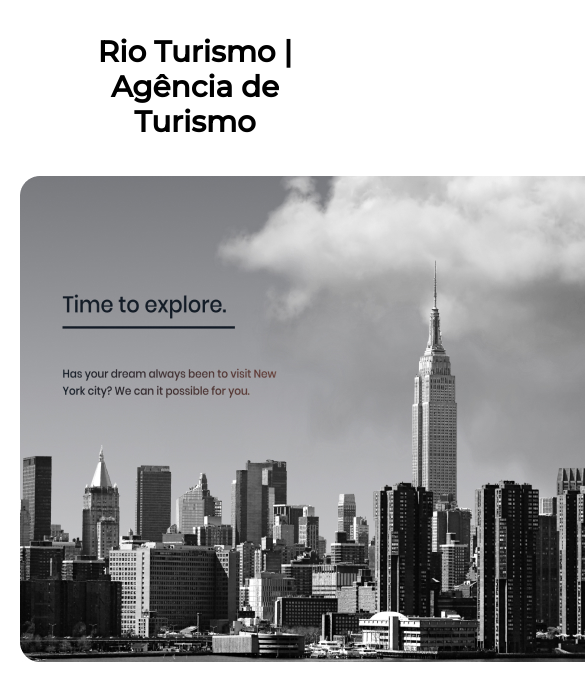
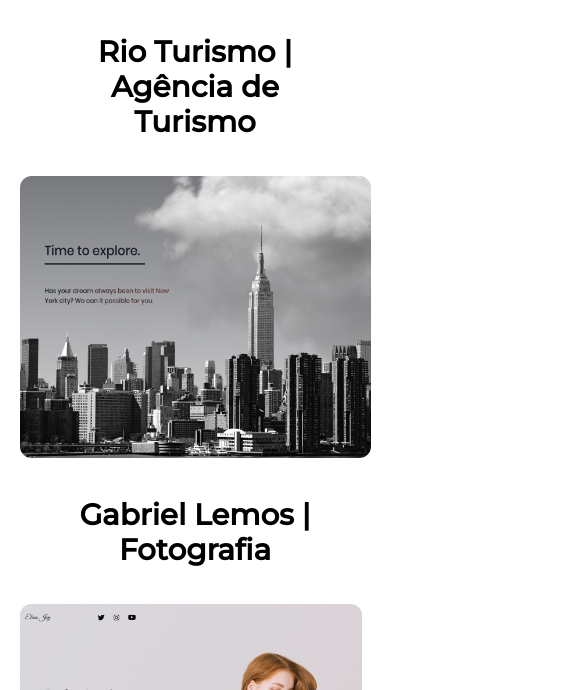
Before and after one commit to nunestiago/DevEdPortfolio, a plain HTML site: page projects/index.html in a window 390 px wide. Shown: the part 154-844 px from the top of the page, 585 px wide, since content can reach past the window. Drawn offline with Linux system fonts and the light colour scheme.

Commit message:
adjusted .travelly responsiviness

```diff
--- a/styles/style.scss
+++ b/styles/style.scss
@@ -75,9 +75,8 @@ $gray-text: #2c2c2c;
       margin: 2rem;
     }
   }
-  .travelly {
+  .travelly img {
     width: 100%;
-    height: 100%;
   }
   form {
     padding: 0;
```
Also changed, not shown: styles/style.css, 1 other file.
